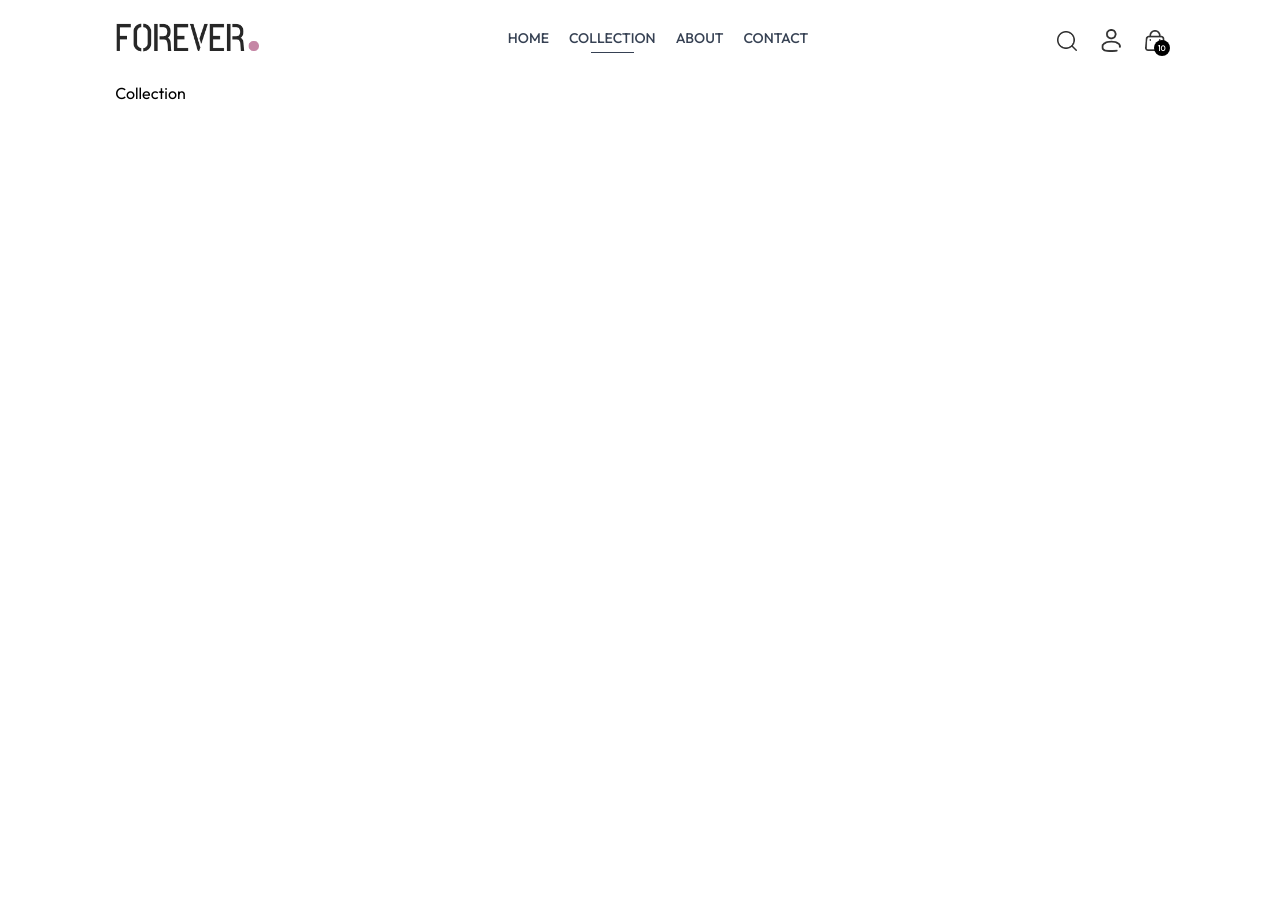
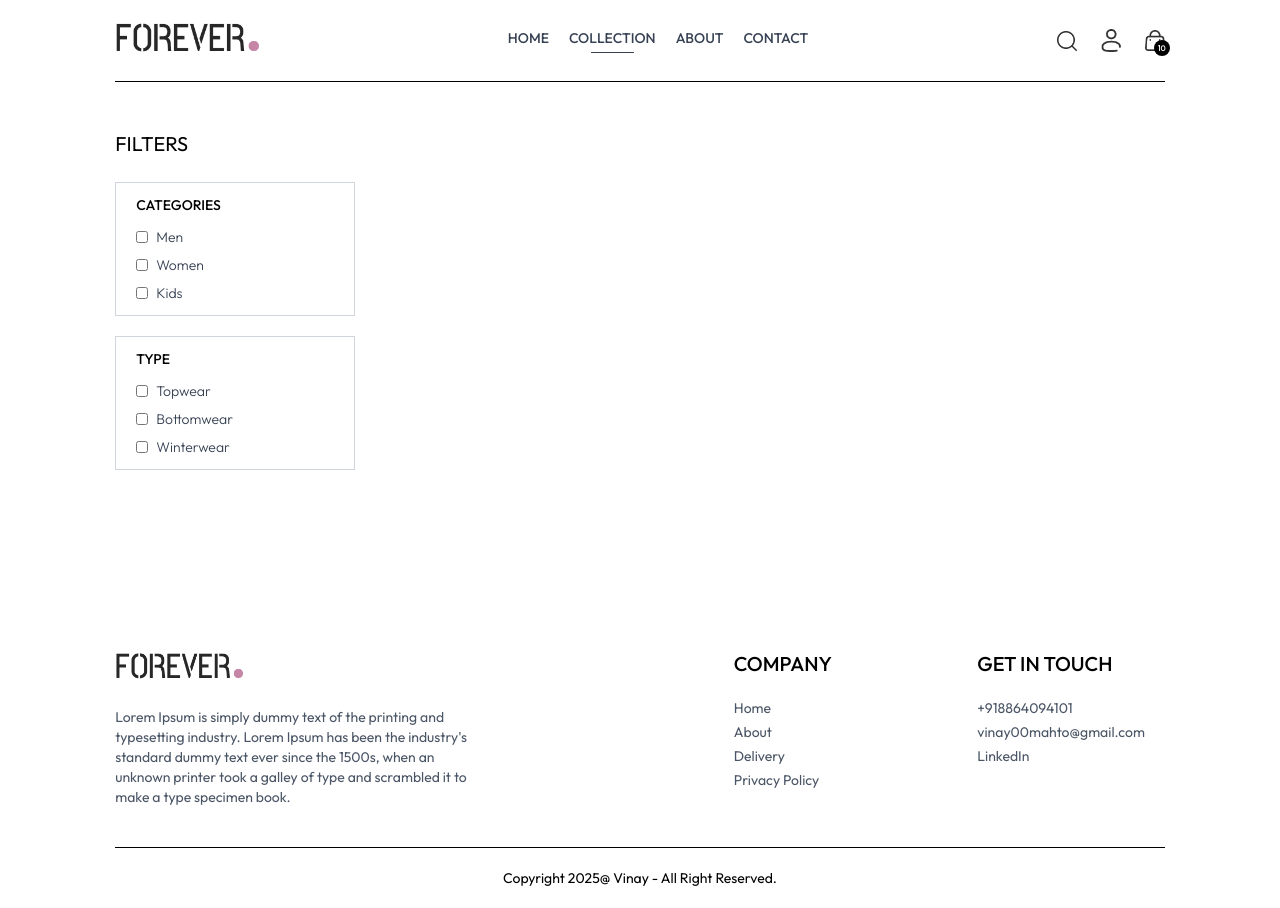
Before and after one commit to Vinay980/E-Commerce-Full-Stack, a React (Vite) app in the folder frontend/: page /collection in a window 1280 px wide. Before the commit the page ends 800 px from the top, so only its background shows below. Built offline with nearby package versions, Linux system fonts and the light colour scheme.

Commit message:
Collection

```diff
--- a/frontend/src/App.jsx
+++ b/frontend/src/App.jsx
@@ -10,12 +10,13 @@
 import PlaceOrder from './pages/PlaceOrder'
 import Orders from './pages/Orders'
 import Navbar from './components/Navbar'
+import Footer from './components/Footer'
 
 
 const App = () => {
   return (
     <div className="px-4 sm:px-[5vw] md:px-[7vw] lg:px-[9vw]">
-      <Navbar/>
+      <Navbar />
       <Routes>
         <Route path='/' element={<Home />} />
         <Route path='/collection' element={<Collection />} />
@@ -27,6 +28,7 @@
         <Route path='/place-order' element={<PlaceOrder />} />
         <Route path='/orders' element={<Orders />} />
       </Routes>
+      <Footer />
     </div>
   )
 }
--- a/frontend/src/components/BestSeller.jsx
+++ b/frontend/src/components/BestSeller.jsx
@@ -38,6 +38,8 @@
                 )}
             </div>
 
+
+
         </div>
     )
 }
--- /dev/null
+++ b/frontend/src/components/Footer.jsx
@@ -0,0 +1,41 @@
+import React from 'react'
+import { assets } from '../assets/assets'
+import { Link } from 'react-router-dom'
+
+const Footer = () => {
+  return (
+    <div>
+        <div className='flex flex-col sm:grid grid-cols-[3fr_1fr_1fr] gap-14 my-10 mt-40 text-sm'>
+            <div>
+                <img className='mb-5 w-32' src={assets.logo} alt="" />
+                <p className='w-full md:w-2/3 text-gray-600'>Lorem Ipsum is simply dummy text of the printing and typesetting industry. Lorem Ipsum has been the industry's standard dummy text ever since the 1500s, when an unknown printer took a galley of type and scrambled it to make a type specimen book.</p>
+            </div>
+            <div>
+                <p className='text-xl font-medium mb-5'>COMPANY</p>
+                <ul className='flex flex-col gap-1 text-gray-600'>
+                    <Link to='/'>Home</Link>
+                    <Link to='/about'>About</Link>
+                    <li>Delivery</li>
+                    <li>Privacy Policy</li>
+                </ul>
+            </div>
+            <div>
+                <p className='text-xl font-medium mb-5'>GET IN TOUCH</p>
+                <ul className='flex flex-col gap-1 text-gray-600'>
+                    <li><a href="tel:+918864094101">+918864094101</a></li>
+                    <li><a href="mailto:vinay00mahto@gmail.com">vinay00mahto@gmail.com</a></li>
+                    <li><a href="https://www.linkedin.com/in/vinay980/">LinkedIn</a></li>
+                </ul>
+            </div>
+        </div>
+
+        <div>
+            <hr />
+            <p className='py-5 text-sm text-center'>Copyright 2025@ Vinay - All Right Reserved.</p>
+        </div>
+
+    </div>
+  )
+}
+
+export default Footer
--- /dev/null
+++ b/frontend/src/components/NewsLetterBox.jsx
@@ -0,0 +1,19 @@
+import React from 'react'
+
+const NewsLetterBox = () => {
+    const onSubmitHandler = (e) =>{
+        e.preventDefault()
+    }
+  return (
+    <div className=' text-center'>
+        <p className='text-2xl font-medium text-gray-800'>Subscribe now & get 20% off</p>
+        <p className='text-gray-400 mt-3'>Lorem Ipsum is simply dummy text of the printing and typesetting industry.</p>
+        <form onSubmit={onSubmitHandler} className='w-full sm:w-1/2 flex items-center gap-3 mx-auto my-6 border pl-3' >
+            <input className='w-full sm:flex-1 outline-none' type="email" placeholder='Enter your email' name="" id="" required />
+            <button className='bg-black text-white text-xs px-10 py-4' type='submit'>SUBSCRIBE</button>
+        </form>
+    </div>
+  )
+}
+
+export default NewsLetterBox
--- /dev/null
+++ b/frontend/src/components/OurPolicy.jsx
@@ -0,0 +1,26 @@
+import React from 'react'
+import { assets } from '../assets/assets'
+
+const OurPolicy = () => {
+  return (
+    <div className='flex flex-col sm:flex-row justify-around gap-12 sm:gap-2 text-center py-20 text-xs sm:text-sm md:text-base text-gray-700'>
+        <div>
+            <img src={assets.exchange_icon} className='w-12 m-auto mb-5' alt="" />
+            <p className=' font-semibold'>Easy Exchange Policy</p>
+            <p className=' text-gray-400'>We offer hassle free  exchange policy</p>
+        </div>
+        <div>
+            <img src={assets.quality_icon} className='w-12 m-auto mb-5' alt="" />
+            <p className=' font-semibold'>7 Days Return Policy</p>
+            <p className=' text-gray-400'>We provide 7 days free return policy</p>
+        </div>
+        <div>
+            <img src={assets.support_img} className='w-12 m-auto mb-5' alt="" />
+            <p className=' font-semibold'>Best customer support</p>
+            <p className=' text-gray-400'>we provide 24/7 customer support</p>
+        </div>
+    </div>
+  )
+}
+
+export default OurPolicy
--- a/frontend/src/pages/Collection.jsx
+++ b/frontend/src/pages/Collection.jsx
@@ -1,8 +1,59 @@
-import React from 'react'
+import React, { useContext, useState } from 'react'
+import { ShopContext } from '../context/ShopContext'
+import { assets } from '../assets/assets'
 
 const Collection = () => {
+  const { products } = useContext(ShopContext)
+  const [showFilter, setShowFilter] = useState(false)
+
   return (
-    <div>Collection</div>
+    <div className='flex flex-col sm:flex-row gap-1 sm:gap-10 pt-10 border-t'>
+
+      {/* Filter Options */}
+      <div className='min-w-60'>
+        <p onClick={()=>setShowFilter(!showFilter)} className='my-2 text-xl flex items-center cursor-pointer gap-2'>FILTERS</p>
+        <img className={`h-3 sm:hidden ${showFilter?'rotate-90':''}`} src={assets.dropdown_icon} alt="" />
+
+        {/* Category Filter */}
+        <div className={`border border-gray-300 pl-5 py-3 mt-6 ${showFilter ? "" : "hidden"} sm:block`}>
+          <p className='mb-3 text-sm font-medium'>CATEGORIES</p>
+          <div className='flex flex-col gap-2 text-sm font-light text-gray-700'>
+            <p className='flex gap-2'>
+              <input className='w-3' type="checkbox" value={'Men'} /> Men
+            </p>
+            <p className='flex gap-2'>
+              <input className='w-3' type="checkbox" value={'Women'} /> Women
+            </p>
+            <p className='flex gap-2'>
+              <input className='w-3' type="checkbox" value={'Kids'} /> Kids
+            </p>
+          </div>
+        </div>
+
+        {/* SubCategory Filter */}
+        <div className={`border border-gray-300 pl-5 py-3 my-5 ${showFilter ? "" : "hidden"} sm:block`}>
+          <p className='mb-3 text-sm font-medium'>TYPE</p>
+          <div className='flex flex-col gap-2 text-sm font-light text-gray-700'>
+            <p className='flex gap-2'>
+              <input className='w-3' type="checkbox" value={'Topwear'} /> Topwear
+            </p>
+            <p className='flex gap-2'>
+              <input className='w-3' type="checkbox" value={'Bottomwear'} /> Bottomwear
+            </p>
+            <p className='flex gap-2'>
+              <input className='w-3' type="checkbox" value={'Winterwear'} /> Winterwear
+            </p>
+          </div>
+        </div>
+
+      </div>
+
+      {/* Right Side */}
+      <div className='flex-1'>
+
+      </div>
+
+    </div>
   )
 }
 
--- a/frontend/src/pages/Home.jsx
+++ b/frontend/src/pages/Home.jsx
@@ -2,13 +2,17 @@
 import Hero from '../components/Hero'
 import LatestCollection from '../components/LatestCollection'
 import BestSeller from '../components/BestSeller'
+import OurPolicy from '../components/OurPolicy'
+import NewsLetterBox from '../components/NewsLetterBox'
 
 const Home = () => {
     return (
         <div>
             <Hero />
             <LatestCollection />
-            <BestSeller/>
+            <BestSeller />
+            <OurPolicy />
+            <NewsLetterBox />
         </div>
     )
 }
```
